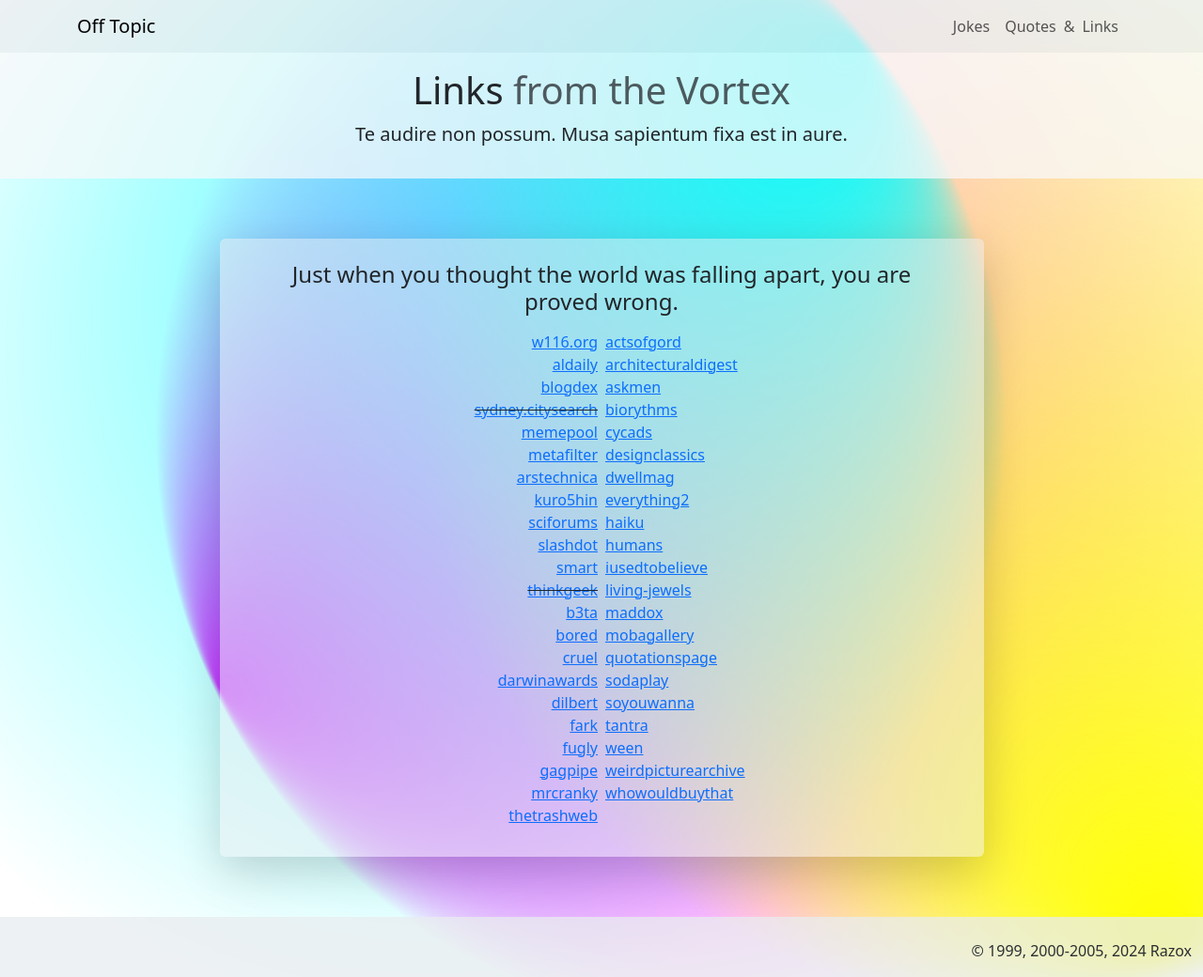
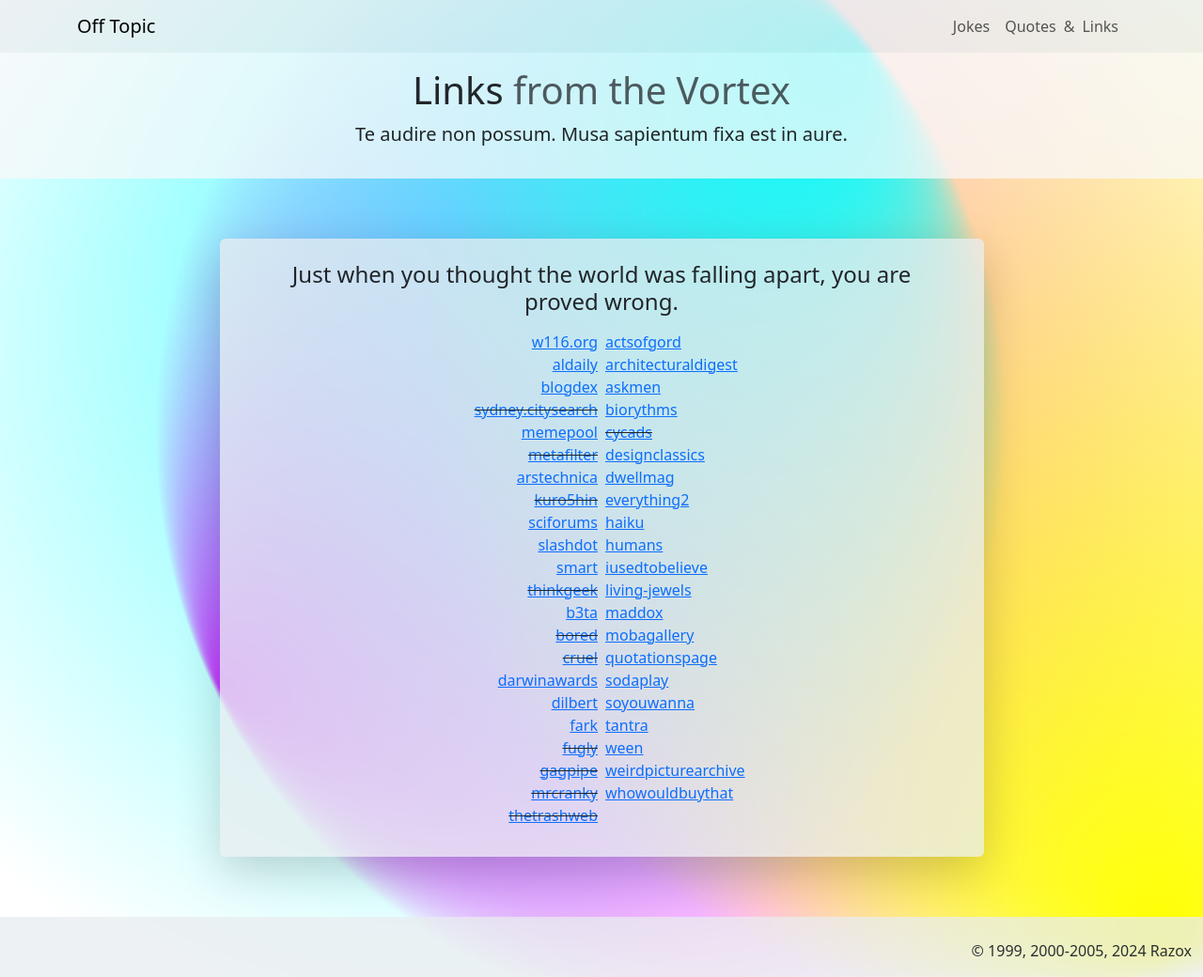
Before and after one commit to raz0x/razox, a Jekyll site: the page built from links.html, in a window 1280 px wide. Shown: the whole page at 94% size. Built offline with Jekyll 4.4.1, drawn with Linux system fonts in a browser that asks for light colours.

Commit message:
Update links.html

```diff
--- a/links.html
+++ b/links.html
@@ -8,62 +8,62 @@
 
 ---
 <section class="w-75 p-3 my-5 mx-auto">
-    <div class="row g-2 bg-body-secondary bg-opacity-50 shadow-lg rounded py-3 px-5">
+    <div class="row g-2 bg-body-secondary bg-opacity-75 shadow-lg rounded py-3 px-5">
         <h4 class="text-center">Just when you thought the world was falling apart, you are proved wrong.</h4>
         <div class="col-md-6">
         <ul class="list-unstyled text-md-end">
             <!-- Personal -->
-            <li><a href="http://www.w116.org/">w116.org</a></li>
+            <li><a href="http://www.w116.org/" target="_blank">w116.org</a></li>
             <!-- News & More -->
-            <li><a href="http://aldaily.com/">aldaily</a></li>
-            <li><a href="http://blogdex.net/">blogdex</a></li>
-            <li class="text-decoration-line-through"><a class="disabled" href="http://sydney.citysearch.com.au/">sydney.citysearch</a></li>
-            <li><a href="http://www.memepool.com/">memepool</a></li>
-            <li><a href="http://www.met4filter.org/">metafilter</a></li>
+            <li><a href="http://aldaily.com/" target="_blank">aldaily</a></li>
+            <li><a href="http://blogdex.net/" target="_blank">blogdex</a></li>
+            <li class="text-decoration-line-through"><a class="disabled" href="http://sydney.citysearch.com.au/" target="_blank">sydney.citysearch</a></li>
+            <li><a href="http://www.memepool.com/" target="_blank">memepool</a></li>
+            <li class="text-decoration-line-through"><a class="disabled" href="http://www.met4filter.org/" target="_blank">metafilter</a></li>
             <!-- Tech & Toys -->
-            <li><a href="http://www.arstechnica.com/">arstechnica</a></li>
-            <li><a href="http://www.kuro5hin.org/">kuro5hin</a></li>
-            <li><a href="http://www.sciforums.com/">sciforums</a></li>
-            <li><a href="http://slashdot.org/">slashdot</a></li>
-            <li><a href="http://www.smart.com/">smart</a></li>
-            <li class="text-decoration-line-through"><a class="disabled" href="http://www.thinkgeek.net/">thinkgeek</a></li>
+            <li><a href="http://www.arstechnica.com/" target="_blank">arstechnica</a></li>
+            <li class="text-decoration-line-through"><a class="disabled" href="http://www.kuro5hin.org/" target="_blank">kuro5hin</a></li>
+            <li><a href="http://www.sciforums.com/" target="_blank">sciforums</a></li>
+            <li><a href="http://slashdot.org/" target="_blank">slashdot</a></li>
+            <li><a href="http://www.smart.com/" target="_blank">smart</a></li>
+            <li class="text-decoration-line-through"><a class="disabled" href="http://www.thinkgeek.net/" target="_blank">thinkgeek</a></li>
             <!-- Wit, Satire & Laughs -->
-            <li><a href="http://www.b3ta.com/">b3ta</a></li>
-            <li><a href="http://www.bored.com/">bored</a></li>
-            <li><a href="http://www.cruel.com/">cruel</a></li>
-            <li><a href="http://www.darwinawards.com/">darwinawards</a></li>
-            <li><a href="http://www.dilbert.com/">dilbert</a></li>
-            <li><a href="http://www.fark.com/">fark</a></li>
-            <li><a href="http://www.fugly.net/">fugly</a></li>
-            <li><a href="http://gagpipe.com/">gagpipe</a></li>
-            <li><a href="http://www.mrcranky.com/">mrcranky</a></li>
-            <li><a href="http://www.thetrashweb.com/">thetrashweb</a></li>
+            <li><a href="http://www.b3ta.com/" target="_blank">b3ta</a></li>
+            <li class="text-decoration-line-through"><a class="disabled" href="http://www.bored.com/" target="_blank">bored</a></li>
+            <li class="text-decoration-line-through"><a class="disabled" href="http://www.cruel.com/" target="_blank">cruel</a></li>
+            <li><a href="http://www.darwinawards.com/" target="_blank">darwinawards</a></li>
+            <li><a href="http://www.dilbert.com/" target="_blank">dilbert</a></li>
+            <li><a href="http://www.fark.com/" target="_blank">fark</a></li>
+            <li class="text-decoration-line-through"><a class="disabled" href="http://www.fugly.net/" target="_blank">fugly</a></li>
+            <li class="text-decoration-line-through"><a class="disabled" href="http://gagpipe.com/" target="_blank">gagpipe</a></li>
+            <li class="text-decoration-line-through"><a class="disabled" href="http://www.mrcranky.com/" target="_blank">mrcranky</a></li>
+            <li class="text-decoration-line-through"><a class="disabled" href="http://www.thetrashweb.com/" target="_blank">thetrashweb</a></li>
         </ul>
         </div>
         <div class="col-md-6">
         <ul class="list-unstyled">
             <!-- Something different -->
-            <li><a href="http://www.actsofgord.com/">actsofgord</a></li>
-            <li><a href="http://www.architecturaldigest.com/">architecturaldigest</a></li>
-            <li><a href="http://www.askmen.com/index.html">askmen</a></li>
-            <li><a href="http://www.facade.com/biorhythm/personal/">biorythms</a></li>
-            <li><a href="http://plantnet.rbgsyd.gov.au/PlantNet/cycad/index.html">cycads</a></li>
-            <li><a href="http://www.arno.org/designclassics/">designclassics</a></li>
-            <li><a href="http://www.dwellmag.com/">dwellmag</a></li>
-            <li><a href="http://everything2.com/">everything2</a></li>
-            <li><a href="http://www.toyomasu.com/haiku/">haiku</a></li>
-            <li><a href="http://humans.com/">humans</a></li>
-            <li><a href="http://iusedtobelieve.com/">iusedtobelieve</a></li>
-            <li><a href="http://living-jewels.com/">living-jewels</a></li>
-            <li><a href="http://maddox.xmission.com/">maddox</a></li>
-            <li><a href="http://www.mobagallery.org/">mobagallery</a></li>
-            <li><a href="http://www.quotationspage.com/">quotationspage</a></li>
-            <li><a href="http://www.sodaplay.com/">sodaplay</a></li>
-            <li><a href="http://www.soyouwanna.com/">soyouwanna</a></li>
-            <li><a href="http://www.tantra.com/">tantra</a></li>
-            <li><a href="http://www.ween.com/">ween</a></li>
-            <li><a href="http://weirdpicturearchive.com/">weirdpicturearchive</a></li>
-            <li><a href="http://www.whowouldbuythat.com/">whowouldbuythat</a></li>
+            <li><a href="http://www.actsofgord.com/" target="_blank">actsofgord</a></li>
+            <li><a href="http://www.architecturaldigest.com/" target="_blank">architecturaldigest</a></li>
+            <li><a href="http://www.askmen.com/index.html" target="_blank">askmen</a></li>
+            <li><a href="http://www.facade.com/biorhythm/personal/" target="_blank">biorythms</a></li>
+            <li class="text-decoration-line-through"><a class="disabled" href="http://plantnet.rbgsyd.gov.au/PlantNet/cycad/index.html" target="_blank">cycads</a></li>
+            <li><a href="http://www.arno.org/designclassics/" target="_blank">designclassics</a></li>
+            <li><a href="http://www.dwellmag.com/" target="_blank">dwellmag</a></li>
+            <li><a href="http://everything2.com/" target="_blank">everything2</a></li>
+            <li><a href="http://www.toyomasu.com/haiku/" target="_blank">haiku</a></li>
+            <li><a href="http://humans.com/" target="_blank">humans</a></li>
+            <li><a href="http://iusedtobelieve.com/" target="_blank">iusedtobelieve</a></li>
+            <li><a href="http://living-jewels.com/" target="_blank">living-jewels</a></li>
+            <li><a href="http://maddox.xmission.com/" target="_blank">maddox</a></li>
+            <li><a href="http://www.mobagallery.org/" target="_blank">mobagallery</a></li>
+            <li><a href="http://www.quotationspage.com/" target="_blank">quotationspage</a></li>
+            <li><a href="http://www.sodaplay.com/" target="_blank">sodaplay</a></li>
+            <li><a href="http://www.soyouwanna.com/" target="_blank">soyouwanna</a></li>
+            <li><a href="http://www.tantra.com/" target="_blank">tantra</a></li>
+            <li><a href="http://www.ween.com/" target="_blank">ween</a></li>
+            <li><a href="http://weirdpicturearchive.com/" target="_blank">weirdpicturearchive</a></li>
+            <li><a href="http://www.whowouldbuythat.com/" target="_blank">whowouldbuythat</a></li>
         </ul>
         </div>
     </div>
```
